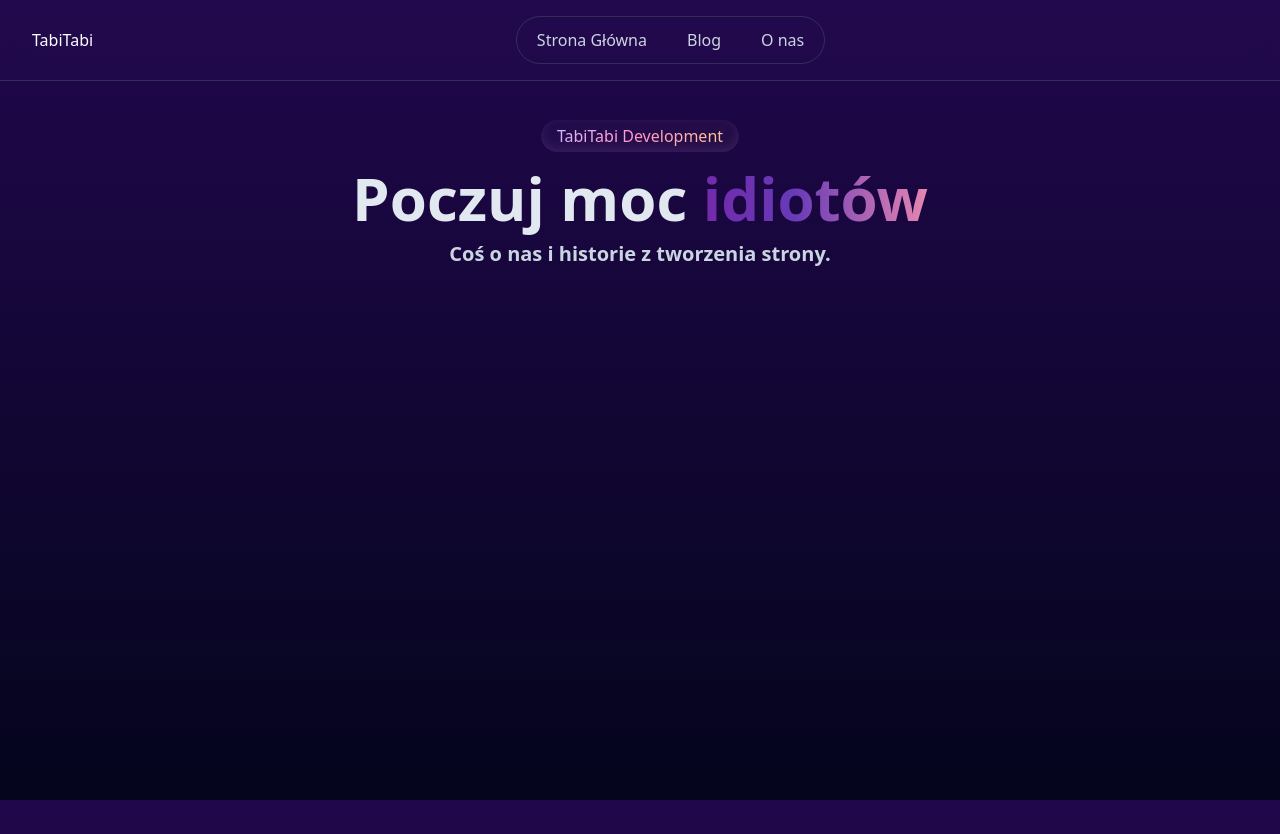
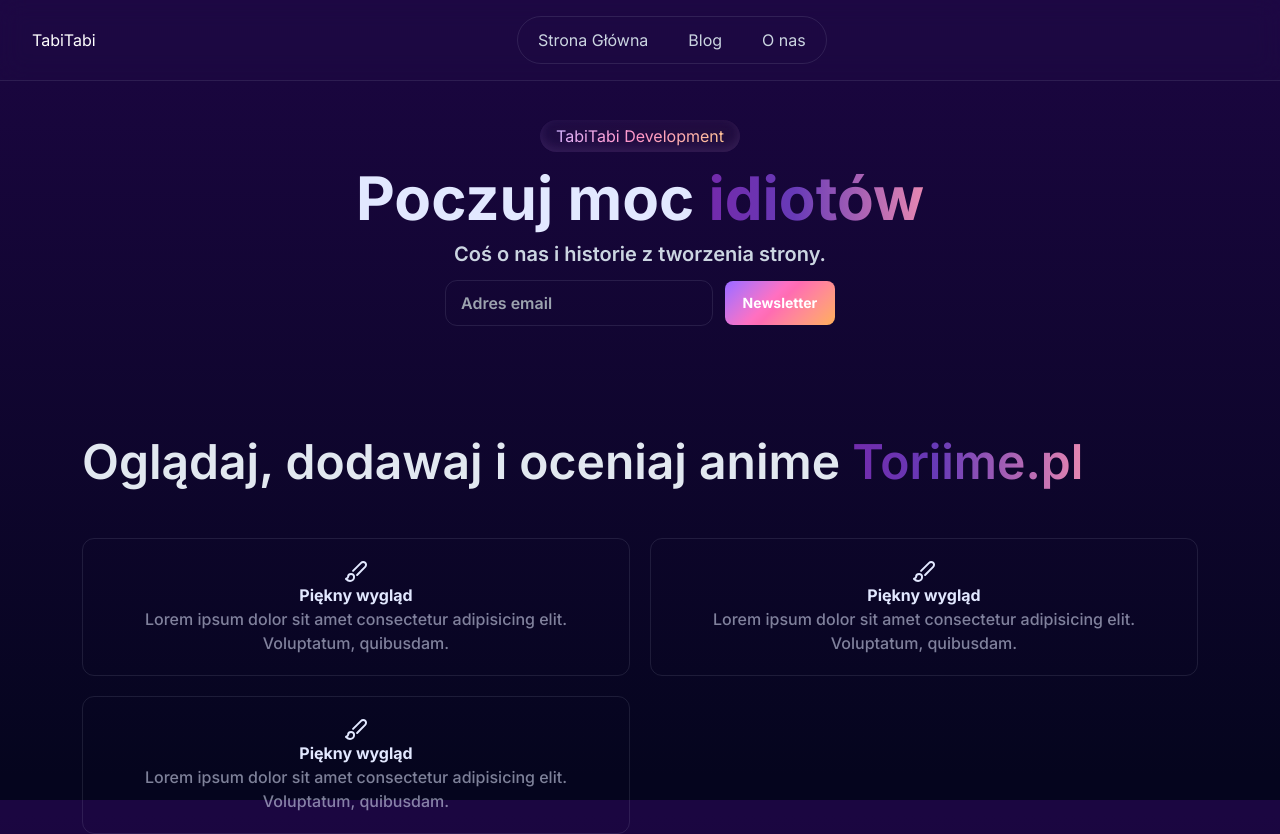
Before and after one commit to toriime/tabitabi.dev, a Next.js app: page / in a window 1280 px wide. Shown: the top 834 px of the page. Built offline with nearby package versions, Linux system fonts and the light colour scheme.

Commit message:
lepsze style

```diff
--- a/package.json
+++ b/package.json
@@ -12,6 +12,7 @@
     "clsx": "^2.0.0",
     "dompurify": "^3.0.6",
     "gray-matter": "^4.0.3",
+    "lucide-react": "^0.291.0",
     "next": "14.0.0",
     "react": "^18",
     "react-dom": "^18",
--- a/src/app/page.tsx
+++ b/src/app/page.tsx
@@ -1,33 +1,92 @@
 import MaxWidthWrapper from "@/components/max-width-wrapper";
-
+import { Brush } from "lucide-react";
 export default function Home() {
   return (
     <MaxWidthWrapper>
-      <div className="w-full h-[calc(100vh-80px)] flex flex-col items-center mt-10">
+      <div className="w-full h-[calc(100vh-80px)] mt-10">
+        <div className="flex flex-col items-center">
           <div className="header-badge mx-auto mb-4 flex max-w-fit items-center space-x-2 overflow-hidden rounded-full px-4 py-1">
             <p className="header-text">TabiTabi Development</p>
           </div>
-        <h1 className="max-w-4xl text-5xl font-bold md:text-6xl lg:text-6xl mb-3 text-center text-slate-200">
+          <h1 className="max-w-4xl text-5xl font-bold md:text-6xl lg:text-6xl mb-3 text-center text-title">
             Poczuj moc{" "}
-          <span className="magic-text-animate whitespace-nowrap">idiotów</span>
+            <span className="magic-text-animate whitespace-nowrap">
+              idiotów
+            </span>
           </h1>
           <p className="text-slate-300 text-center text-lg md:text-xl font-semibold">
             Coś o nas i historie z tworzenia strony.
           </p>
 
-        {/* <form className="flex gap-3 items-center">
+          <form className="flex gap-3 items-center m-3">
             <input
               type="text"
-            className="rounded-lg bg-transparent border text-white p-2.5"
-            placeholder="email"
+              //disable white border on focus
+              className="rounded-xl font-semibold w-[70%] bg-transparent light-border text-white p-[10px_15px] focus:outline-none focus:border-borderLight"
+              placeholder="Adres email"
             />
             <button
               type="submit"
-            className="rounded-lg relative text-white text-sm p-3 gradient "
+              className="rounded-lg relative text-white text-sm p-3 button-gradient w-[7rem] font-bold"
             >
               Newsletter
             </button>
-        </form> */}
+          </form>
+
+          <div className="relative w-full p-[100px_82px_0px]">
+            <div className="relative z-10 flex flex-col">
+              <h1 className="text-4xl font-semibold w-full md:text-5xl mb-3 text-slate-200 text-center sm:text-start">
+                Oglądaj, dodawaj i oceniaj anime
+                <span className="magic-text-animate whitespace-nowrap">
+                  {" "}
+                  Toriime.pl
+                </span>
+              </h1>
+            </div>
+
+            <div className="gap-[20px] grid grid-cols-1 sm:grid-cols-2 mt-10">
+              <div className="w-full isolate relative rounded-xl p-5 border-[1px] border-borderLight h-fulls">
+                <div className="flex flex-col items-center">
+                  <Brush className="text-title" />
+                  <h3 className="font-bold text-1xl text-center text-title">
+                    Piękny wygląd
+                  </h3>
+                  <p className="font-medium text-md text-center text-desc">
+                    Lorem ipsum dolor sit amet consectetur adipisicing elit.
+                    Voluptatum, quibusdam.
+                  </p>
+                  {/* miejsce na zdjęcie */}
+                </div>
+              </div>
+              <div className="w-full isolate relative rounded-xl p-5 border-[1px] border-borderLight h-fulls">
+                <div className="flex flex-col items-center">
+                  <Brush className="text-title" />
+                  <h3 className="font-bold text-1xl text-center text-title">
+                    Piękny wygląd
+                  </h3>
+                  <p className="font-medium text-md text-center text-desc">
+                    Lorem ipsum dolor sit amet consectetur adipisicing elit.
+                    Voluptatum, quibusdam.
+                  </p>
+                  {/* miejsce na zdjęcie */}
+                </div>
+              </div>
+              <div className="w-full isolate relative rounded-xl p-5 border-[1px] border-borderLight h-fulls">
+                <div className="flex flex-col items-center">
+                  <Brush className="text-title" />
+                  <h3 className="font-bold text-1xl text-center text-title">
+                    Piękny wygląd
+                  </h3>
+                  <p className="font-medium text-md text-center text-desc">
+                    Lorem ipsum dolor sit amet consectetur adipisicing elit.
+                    Voluptatum, quibusdam.
+                  </p>
+                  {/* miejsce na zdjęcie */}
+                </div>
+              </div>
+            </div>
+          </div>
+        </div>
       </div>
     </MaxWidthWrapper>
   );
--- a/src/components/navbar.tsx
+++ b/src/components/navbar.tsx
@@ -46,7 +46,7 @@ const NavBar = () => {
 
   return (
     <nav
-      className={`max-w-50 z-50 fixed top-0 left-0 w-full h-20 py-4 px-8 outline outline-1 outline-b glass-navbar outline-slate-600/50 bg-slate-600/5 flex items-center transition-all ${
+      className={`max-w-50 z-50 fixed top-0 left-0 w-full h-20 py-4 px-8 outline outline-1 outline-b glass-navbar outline-borderLight bg-slate-600/5 flex items-center transition-all ${
         scrolled ? "!outline-0 bg-transparent" : ""
       }`}
     >
@@ -59,21 +59,21 @@ const NavBar = () => {
       </h1>
       <div
         ref={navRef}
-        className={`max-w-50 m-auto h-full rounded-full border border-slate-600/50 p-1 flex relative group transition-all ${
+        className={`max-w-50 m-auto h-full rounded-full border border-borderLight p-1 flex relative group transition-all ${
           scrolled ? "shadow-md backdrop-blur bg-slate-600/10" : ""
         }`}
       >
         <div className="opacity-0 group-hover:opacity-100 absolute w-full h-full top-0 left-0 p-1 -translate-x-1 transition-opacity">
           <div
             ref={moverRef}
-            className="bg-slate-800/80 outline outline-1 outline-slate-600/80 rounded-full h-full p-2 transition-all w-0 duration-300"
+            className="outline outline-1 outline-slate-600/10 bg-borderLight rounded-full h-full p-2 transition-all w-0 duration-300"
           ></div>
         </div>
         <div className="flex items-center justify-center gap-2 z-10 overflow-hidden">
           {links.map((link, index) => (
             <Link
               href={link.href}
-              className="nav-link h-full flex justify-center items-center py-2 px-4 rounded-full transition-colors text-slate-300"
+              className="border-borderLight h-full flex justify-center items-center py-2 px-4 rounded-full transition-colors text-slate-300"
               onMouseOver={(ev) => handleMouseOver(ev)}
               key={index}
             >
--- a/src/style/globals.css
+++ b/src/style/globals.css
@@ -1,3 +1,4 @@
+@import url("https://fonts.googleapis.com/css2?family=Inter:wght@100;200;300;400;500;600;700;800;900&family=Oxygen:wght@300;400;700&family=Roboto:ital,wght@0,100;0,300;0,400;0,500;0,700;0,900;1,100;1,300;1,400;1,500;1,700;1,900&family=Ubuntu:ital,wght@0,300;0,400;0,500;0,700;1,300;1,400;1,500;1,700&display=swap");
 @tailwind base;
 @tailwind components;
 @tailwind utilities;
@@ -11,14 +12,16 @@
   --purple: rgb(123, 31, 162);
   --violet: rgb(103, 58, 183);
   --pink: rgb(244, 143, 177);
+  --orange: rgb(238, 180, 113);
 }
 
 body {
   color: rgb(var(--foreground-rgb));
   /* background: rgb(var(--background-start-rgb)); */
-  background: linear-gradient(180deg, rgb(32, 7, 75) 02%, #05051e 97%);
+  background: linear-gradient(180deg, rgb(27, 6, 65) 02%, #05051e 97%);
   background-repeat: no-repeat;
   background-attachment: fixed;
+  font-family: "Inter", "Ubuntu", "Roboto", "Oxygen", sans-serif;
 }
 
 @keyframes background-pan {
@@ -235,3 +238,20 @@ body {
   backdrop-filter: blur(12px);
   transition: opacity 0.45s cubic-bezier(0.6, 0.6, 0, 1);
 }
+
+.light-border {
+  border: 1px solid rgba(226, 232, 255, 0.1);
+}
+
+.light-bg {
+  background: rgba(226, 232, 255, 0.1);
+}
+
+.button-gradient {
+  background-image: linear-gradient(
+    135deg,
+    color(display-p3 0.5725490196 0.4156862745 1/1) 0%,
+    color(display-p3 1 0.4666666667 0.6901960784/1) 50%,
+    color(display-p3 1 0.7019607843 0.4039215686/1) 100%
+  );
+}
--- a/tailwind.config.ts
+++ b/tailwind.config.ts
@@ -1,18 +1,24 @@
-import type { Config } from 'tailwindcss'
+import type { Config } from "tailwindcss";
 
 const config: Config = {
   content: [
-    './src/pages/**/*.{js,ts,jsx,tsx,mdx}',
-    './src/components/**/*.{js,ts,jsx,tsx,mdx}',
-    './src/app/**/*.{js,ts,jsx,tsx,mdx}',
+    "./src/pages/**/*.{js,ts,jsx,tsx,mdx}",
+    "./src/components/**/*.{js,ts,jsx,tsx,mdx}",
+    "./src/app/**/*.{js,ts,jsx,tsx,mdx}",
   ],
   theme: {
     extend: {
       backgroundColor: {
-        "gradient": "linear-gradient(to right,var(--purple),var(--violet),var(--pink),var(--purple))"
-      }
+        gradient:
+          "linear-gradient(135deg,var(--purple) 0%,var(--pink) 20%,var(--orange) 100%)",
+      },
+      colors: {
+        borderLight: "rgba(226,232,255,.1)",
+        title: "#e2e8ff",
+        desc: "#e2e8ff8c",
+      },
     },
   },
   plugins: [],
-}
-export default config
+};
+export default config;
```
Also changed, not shown: src/app/blog/page.tsx (+9 -7 lines), 1 other file (tests, documents, lock files or other folders). Lines whose indentation alone changed are shown as unchanged.
